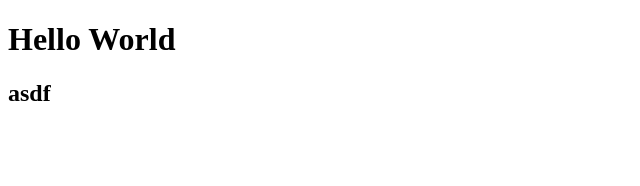
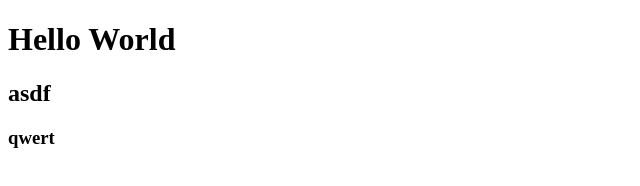
Before and after one commit to Basaho2003/asdf, a plain HTML site: page index.html in a window 1280 px wide. Shown: the full height of the page, 0-640 px from the left. Drawn offline with Linux system fonts and the light colour scheme.

Commit message:
add qwer

```diff
--- a/index.html
+++ b/index.html
@@ -8,5 +8,6 @@
 <body>
     <h1>Hello World</h1>
     <H2>asdf</H2>
+    <h3>qwert</h3>
 </body>
 </html>
```
